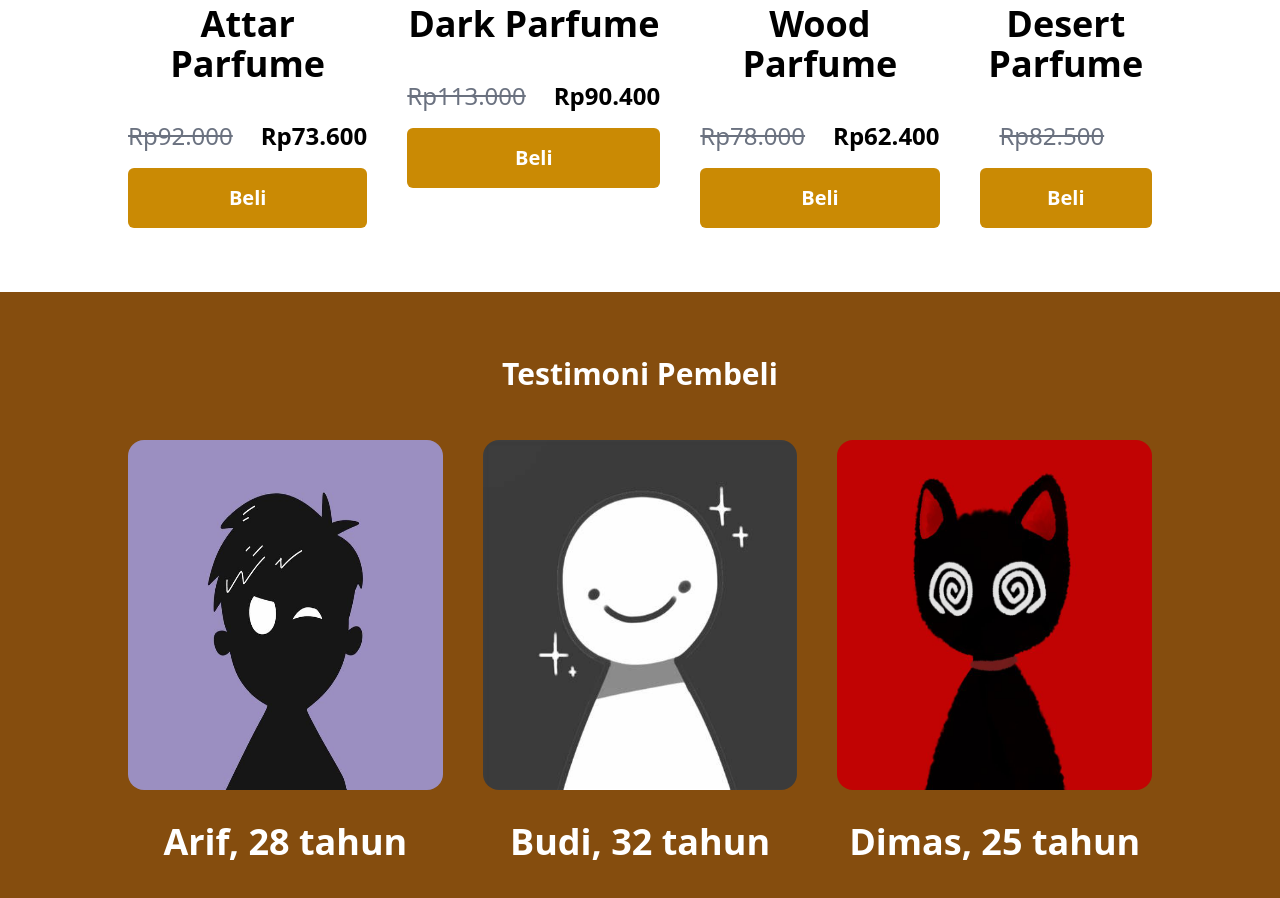
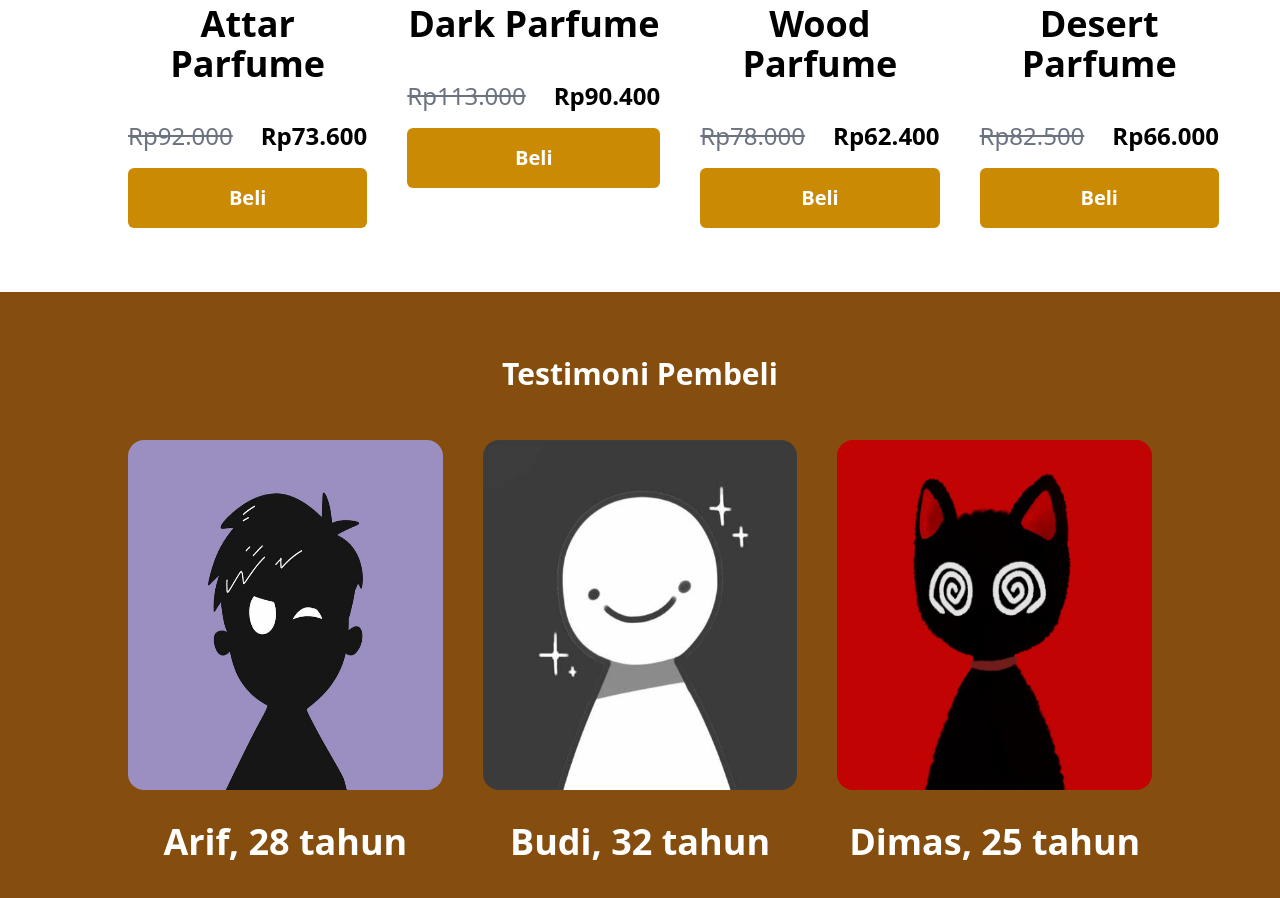
Before and after one commit to Hilmi-Vaskrona/The-Parfume, a website: page index.html in a window 1280 px wide. Shown: the part 2440-3338 px from the top of the page. Drawn offline with Linux system fonts and the light colour scheme.

Commit message:
nambah harga

```diff
--- a/index.html
+++ b/index.html
@@ -123,7 +123,7 @@
                     <h3 class="text-center text-4xl font-bold mb-5">Desert Parfume</h3>
                     <div class="flex gap-7 justify-center">
                         <p class="text-2xl text-gray-500 line-through">Rp82.500</p>
-                        <p class="text-2xl font-bold"></p>
+                        <p class="text-2xl font-bold">Rp66.000</p>
                     </div>
                     <button
                         class="w-full bg-yellow-600 p-4 text-xl text-white font-bold rounded-md hover:bg-yellow-700">Beli</button>
```
